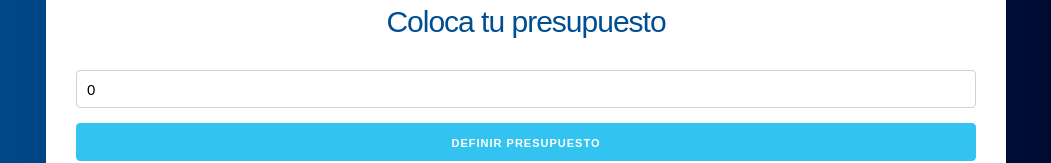
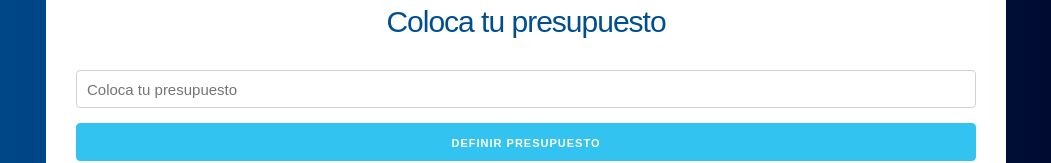
Before and after one commit to sshradamanthys/udemy-presupuesto, a React (Create React App) app: page / in a window 1280 px wide. Shown: the part 135-298 px from the top of the page, without its empty margins (114-1165 px from the left). Built offline with nearby package versions, Linux system fonts and the light colour scheme.

Commit message:
Manejo de errores
Componente Error, recibe un mensaje

```diff
--- /dev/null
+++ b/src/components/Error.js
@@ -0,0 +1,3 @@
+const Error = ({ msj }) => <p className="alert alert-danger error"> {msj} </p>;
+
+export default Error;
--- a/src/components/Pregunta.js
+++ b/src/components/Pregunta.js
@@ -1,4 +1,5 @@
 import { useState } from "react";
+import Error from "./Error";
 
 const Pregunta = () => {
   const [cantidad, setCantidad] = useState(0);
@@ -17,6 +18,7 @@ const Pregunta = () => {
       return;
     }
     //validado
+    setError(false);
   };
 
   console.log(error);
@@ -24,13 +26,13 @@ const Pregunta = () => {
   return (
     <>
       <h2>Coloca tu presupuesto</h2>
+      {error ? <Error msj="El Presupuesto es Incorrecto" /> : null}
       <form onSubmit={handleSubmit}>
         <input
           type="number"
           className="u-full-width"
           placeholder="Coloca tu presupuesto"
           onChange={handleChange}
-          value={cantidad}
         />
         <input
           type="submit"
```
